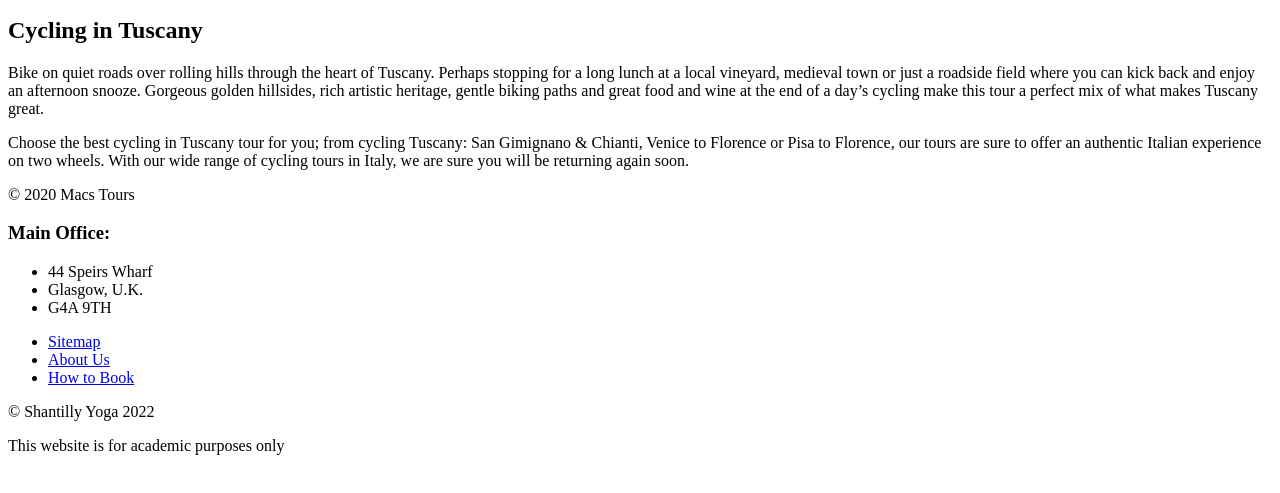
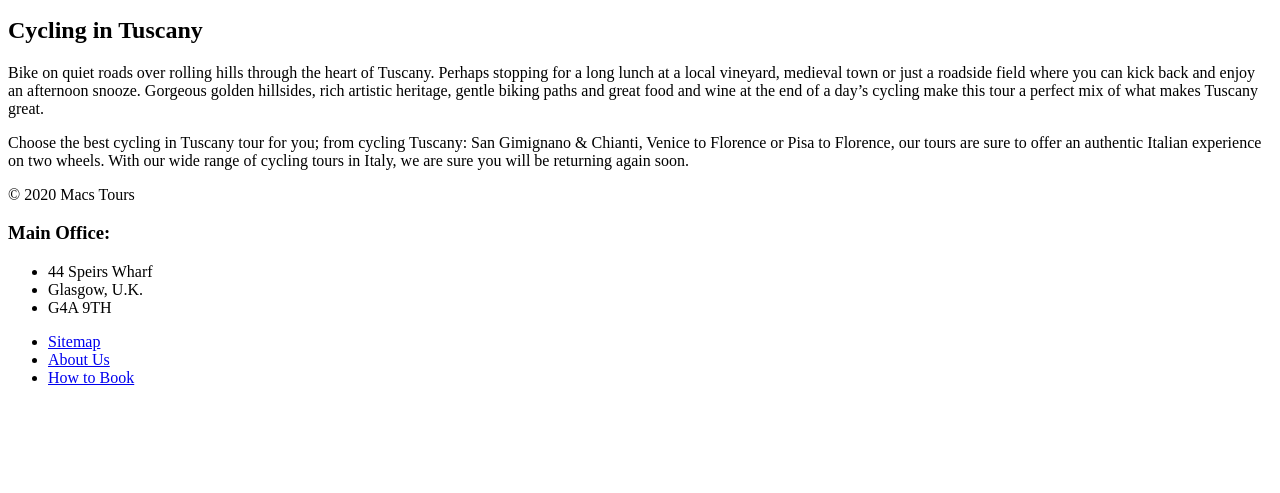
Before and after one commit to comp-1017/1017-sep-2022-a03-workbook-ReinaldMarlon, a plain HTML site: page Semantics basic/index.html in a window 1280 px wide. Shown: the part 215-708 px from the top of the page. Drawn offline with Linux system fonts and the light colour scheme.

Commit message:
Update index.html

```diff
--- a/Semantics basic/index.html
+++ b/Semantics basic/index.html
@@ -54,10 +54,7 @@
                 <li><a href="#">How to Book</a></li>
             </ul>
 
-           <p>&copy; Shantilly Yoga 2022</p>
 
-
-            <p>This website is for academic purposes only</p>
         </footer>
 
     </body>
```
